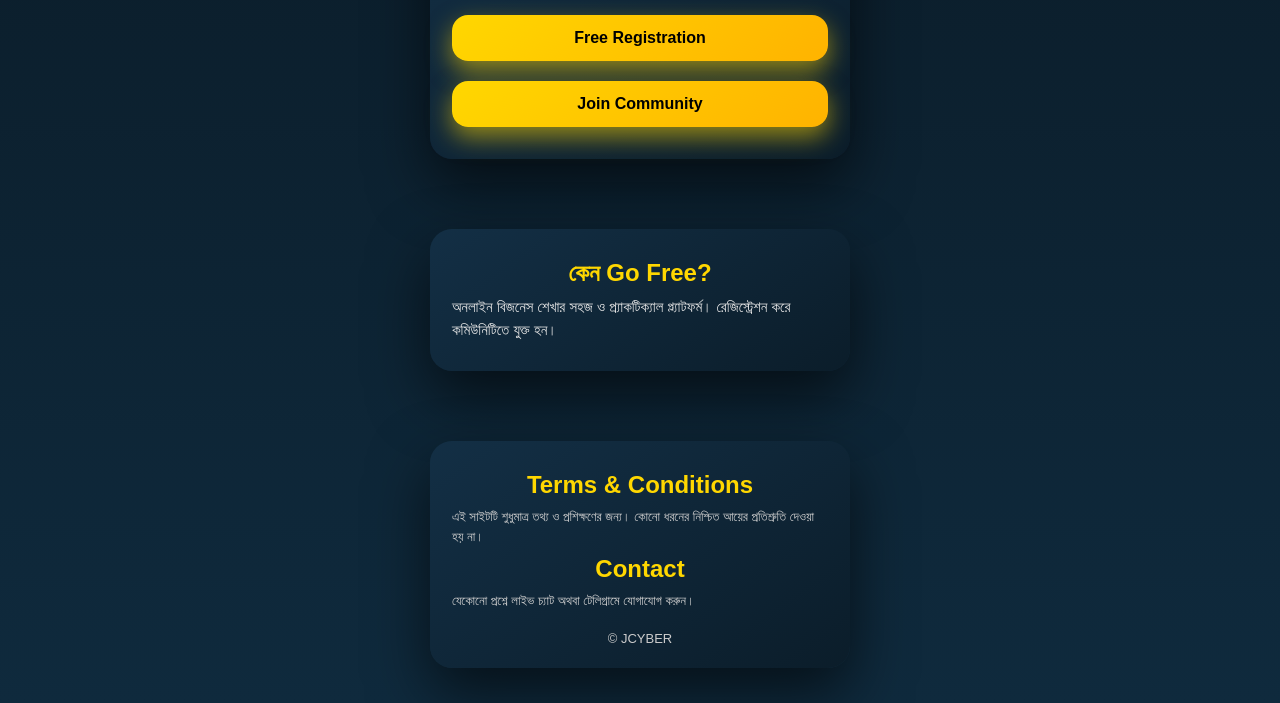
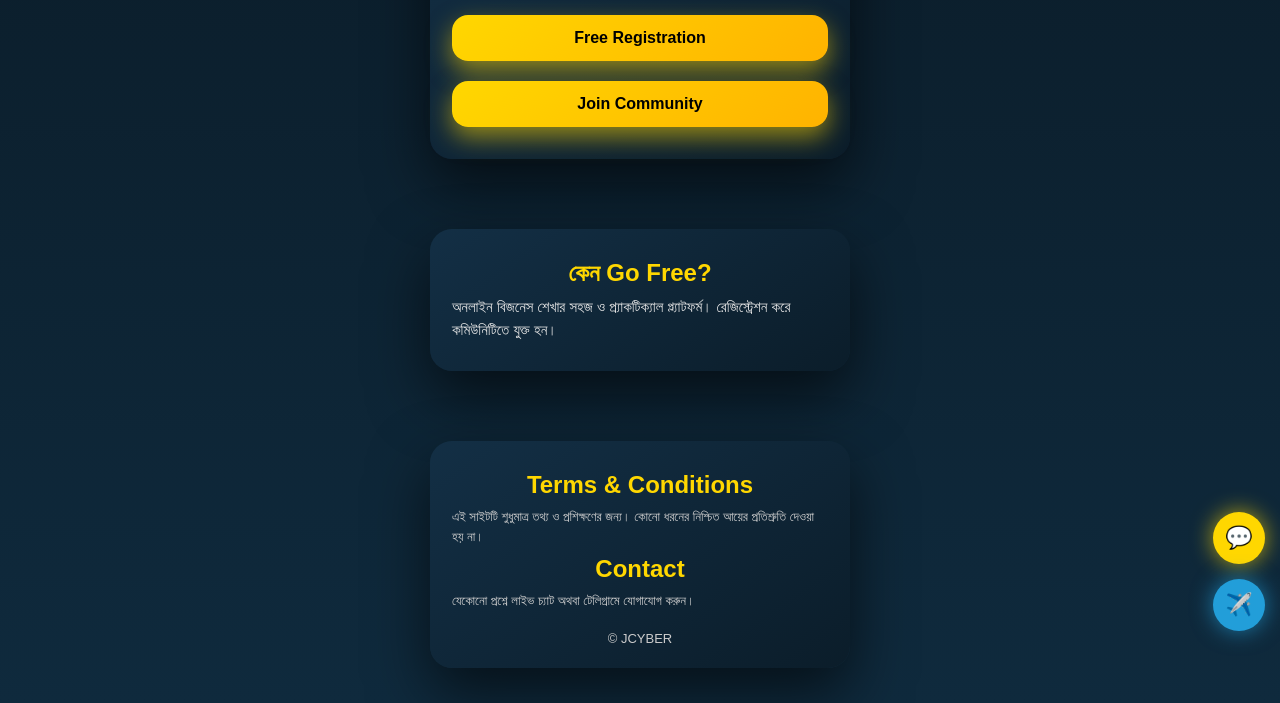
Before and after one commit to freesingupbd-vipsite/-com, a plain HTML site: page index.html in a window 1280 px wide. Shown: the part 151-854 px from the top of the page. Drawn offline with Linux system fonts and the light colour scheme; no server answers.

Commit message:
Update index.html

```diff
--- a/index.html
+++ b/index.html
@@ -197,6 +197,10 @@ border:none;
   </div>
 </div>
 
+<!-- SUPPORT ICONS -->
+<a class="support" href="javascript:void(0)">💬</a>
+<a class="tg" href="https://t.me/Adnanhubs" target="_blank">✈️</a>
+
 <!-- TAWK.TO LIVE CHAT -->
 <script type="text/javascript">
 var Tawk_API=Tawk_API||{}, Tawk_LoadStart=new Date();
```
